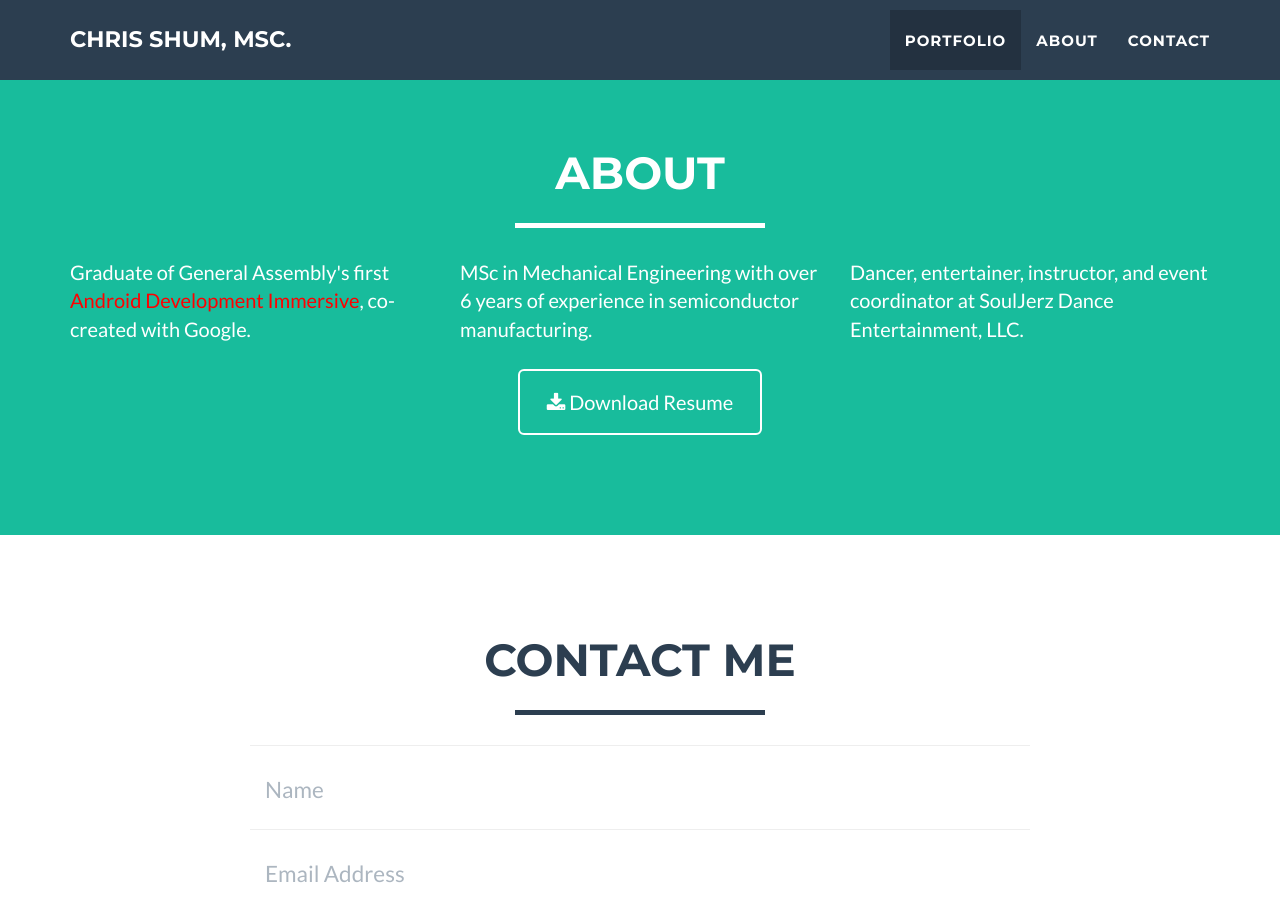
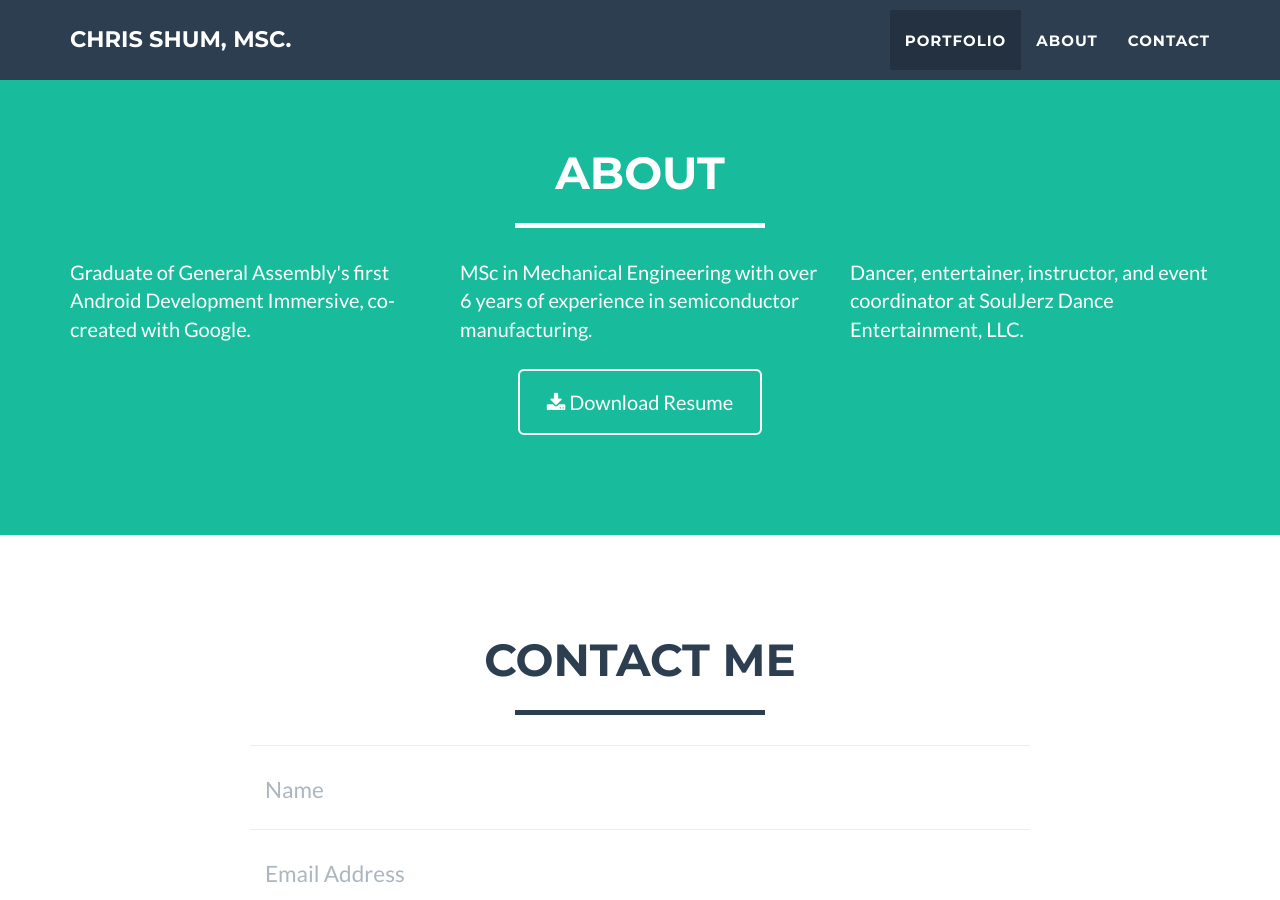
Before and after one commit to chris-shum/backup.chris-shum.github.io, a Jekyll site: the page built from index.html, in a window 1280 px wide and 900 px high, scrolled down 1517 px. Built offline with Jekyll 4.4.1, drawn with Linux system fonts in a browser that asks for light colours.

Commit message:
Update about.html

```diff
--- a/_includes/about.html
+++ b/_includes/about.html
@@ -9,13 +9,13 @@
             </div>
             <div class="row">
                 <div class="col-lg-4">
-                    <p>Graduate of General Assembly's first <a href = "blah" style="color:red">Android Development Immersive</a>, co-created with Google. </p>
+                    <p>Graduate of General Assembly's first <a href = "https://youtu.be/JHagBCh0p3g" style="color:white">Android Development Immersive</a>, co-created with Google. </p>
                 </div>
                 <div class="col-lg-4">
                     <p>MSc in Mechanical Engineering with over 6 years of experience in semiconductor manufacturing.  </p>
                 </div>
                 <div class="col-lg-4">
-                    <p>Dancer, entertainer, instructor, and event coordinator at SoulJerz Dance Entertainment, LLC. </p>
+                    <p>Dancer, entertainer, instructor, and event coordinator at <a href = "http://www.souljerzcrew.com" style="color:white">SoulJerz Dance Entertainment, LLC.</a> </p>
                 </div>
                 <div class="col-lg-8 col-lg-offset-2 text-center">
                     <a href="https://github.com/chris-shum/chris-shum.github.io/raw/master/chris_shum_resume.pdf" target="_blank" class="btn btn-lg btn-outline">
```
